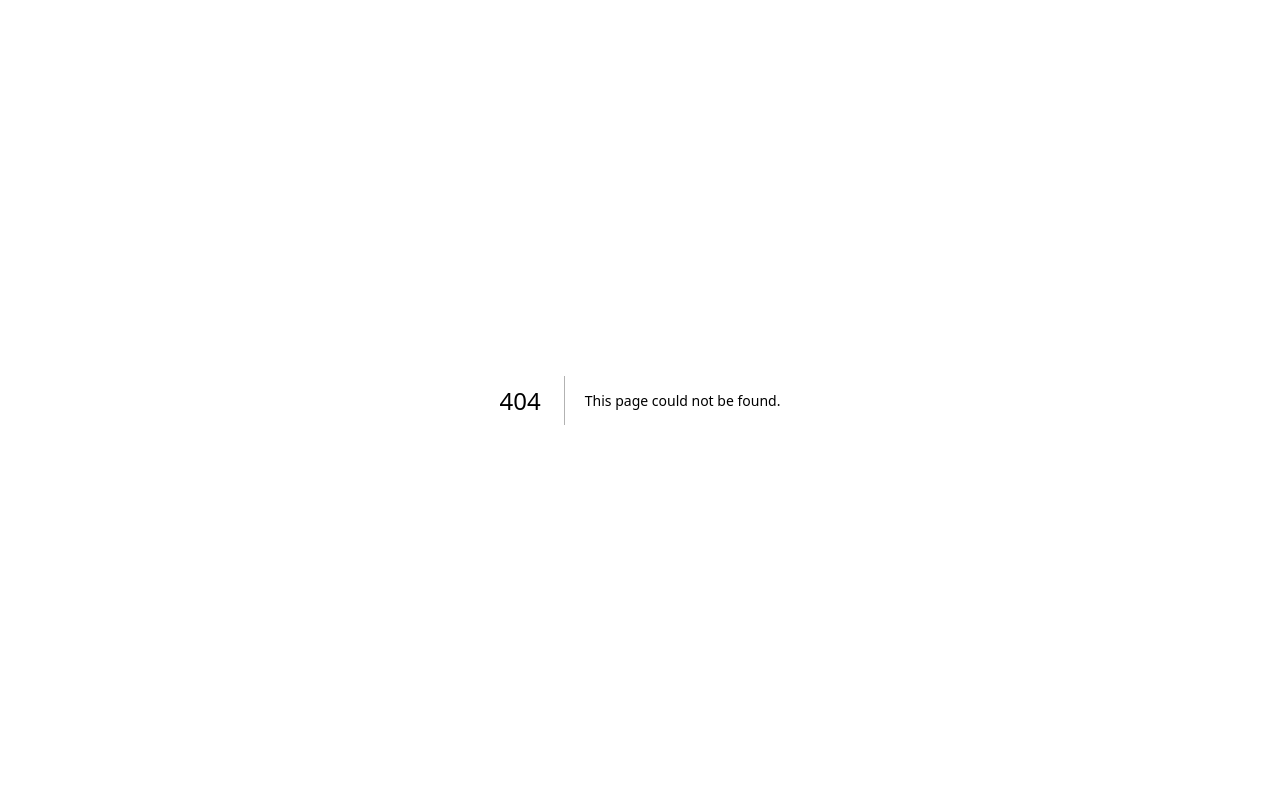
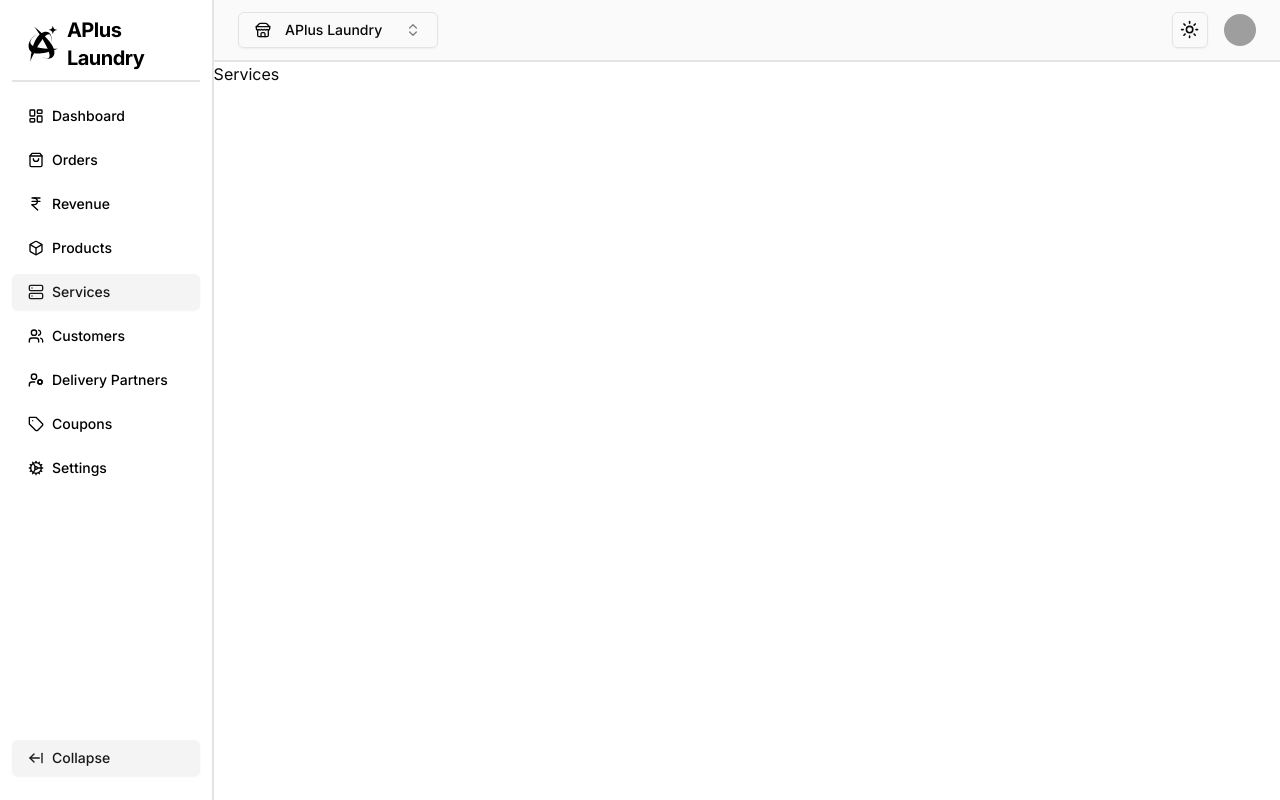
Before and after one commit to iamkingarsh/Aplus-Laundry-admin-dashboard, a Next.js app: page /dashboard/services in a window 1280 px wide. Before the commit this address had no page. Built offline with nearby package versions, Linux system fonts and the light colour scheme; grey boxes are pictures that could not be loaded.

Commit message:
Resolved Hydration Error

```diff
--- a/app/dashboard/layout.tsx
+++ b/app/dashboard/layout.tsx
@@ -18,14 +18,14 @@ export default function RootLayout({
     children: React.ReactNode
 }) {
     return (
-        <html lang="en">
+        <html lang="en" >
             <body className={` ${inter.className}  `}>
                 <div className='flex flex-row'>
                     <Sidebar />
                     <div className='flex w-full flex-col'>
-                        <div className='sticky top-0 z-50'>
-                            <TopBar />
-                        </div>
+
+                        <TopBar />
+
                         {children}
                     </div>
                 </div>
--- a/app/dashboard/page.tsx
+++ b/app/dashboard/page.tsx
@@ -1,10 +1,11 @@
+"use client"
 import { RevenueGraph } from '@/components/revenue-graph'
 import StatsCard from '@/components/statscard'
 import { Button } from '@/components/ui/button'
 import { Card, CardHeader } from '@/components/ui/card'
-import { DropdownMenu, DropdownMenuTrigger, DropdownMenuContent, DropdownMenuLabel, DropdownMenuItem, DropdownMenuPortal, DropdownMenuSeparator } from '@/components/ui/dropdown-menu'
+import { DropdownMenu, DropdownMenuTrigger, DropdownMenuContent, DropdownMenuLabel, DropdownMenuItem, DropdownMenuSeparator } from '@/components/ui/dropdown-menu'
 import Heading from '@/components/ui/heading'
-import { DollarSignIcon, IndianRupeeIcon, LucidePlusCircle, PlusIcon, ShoppingBagIcon, Users } from 'lucide-react'
+import { IndianRupeeIcon, LucidePlusCircle, PlusIcon, ShoppingBagIcon, Users } from 'lucide-react'
 
 
 export default function page() {
@@ -52,22 +53,22 @@ export default function page() {
                         <DropdownMenuSeparator />
                         <DropdownMenuItem>
                             <LucidePlusCircle className='w-4 mr-2' />
-                            <span>New Order</span>
+                            New Order
                         </DropdownMenuItem>
 
                         <DropdownMenuItem>
                             <LucidePlusCircle className='w-4 mr-2' />
-                            <span>New Product</span>
+                            New Product
                         </DropdownMenuItem>
 
                         <DropdownMenuItem>
                             <LucidePlusCircle className='w-4 mr-2' />
-                            <span>New Category</span>
+                            New Category
                         </DropdownMenuItem>
 
                         <DropdownMenuItem>
                             <LucidePlusCircle className='w-4 mr-2' />
-                            <span>New Coupon</span>
+                            New Coupon
 
                         </DropdownMenuItem>
 
@@ -85,7 +86,6 @@ export default function page() {
             <div className='space-y-4'>
                 <Card>
                     <CardHeader>
-
                         <Heading title='Revenue Graph' />
                     </CardHeader>
                     <RevenueGraph />
--- a/app/dashboard/categories/page.tsx
+++ b/app/dashboard/services/page.tsx
@@ -3,7 +3,7 @@ import React from 'react'
 export default function page() {
     return (
         <div className='w-full'>
-            Categories
+            Services
         </div>
     )
 }
--- a/app/layout.tsx
+++ b/app/layout.tsx
@@ -16,7 +16,7 @@ export default function RootLayout({
   children: React.ReactNode
 }) {
   return (
-    <html lang="en">
+    <html suppressHydrationWarning={true} lang="en">
       <ThemeProvider
         attribute="class"
         defaultTheme="system"
--- a/components/sidebar.tsx
+++ b/components/sidebar.tsx
@@ -5,7 +5,7 @@ import { ScrollArea } from "./ui/scroll-area"
 import { ArrowLeftFromLine, ArrowRightFromLine, LucideLayoutDashboard } from "lucide-react"
 import LogoComponent from "./logo"
 import sidebarTabs from "@/lib/constants"
-import { useEffect, useState } from "react"
+import { useState } from "react"
 import { useParams, usePathname, useRouter } from "next/navigation"
 import { Tooltip, TooltipContent, TooltipProvider, TooltipTrigger } from "./ui/tooltip";
 
@@ -17,7 +17,7 @@ export function Sidebar({ className }: SidebarProps) {
     const pathname = usePathname()
     const router = useRouter()
     const [collapsed, setCollapsed] = useState<boolean>(false)
-    console.log(collapsed)
+
     return (
         <div className={cn(collapsed ? `sticky top-0 text-black dark:text-white w-[5dvw] transition-all transit h-[100dvh] duration-500 overflow-hidden border-r-2` : ` sticky top-0 transition-all duration-500 text-black dark:text-white w-[20dvw] h-[100dvh] overflow-hidden border-r-2`, className)}>
             <div className="space-y-4 h-full pb-4">
@@ -26,7 +26,6 @@ export function Sidebar({ className }: SidebarProps) {
                         {collapsed ? <div className="flex py-2 border-b-2 px-3 mb-4 gap-2 items-center">
 
                             <LogoComponent width={10} height={10} className="w-9 h-9" />
-
                         </div> :
                             <div className="flex py-2 border-b-2 px-4 mb-4 gap-2 items-center">
 
@@ -42,182 +41,58 @@ export function Sidebar({ className }: SidebarProps) {
 
                         <div className="space-y-2">
                             {sidebarTabs.map((tab: any, i: any) => (
-                                <TooltipProvider key={i}>
+                                <Button onClick={() => router.push(tab?.path)} key={i}
+                                    variant={
+                                        tab.path == pathname ? 'secondary' : 'ghost'
+                                    }
+                                    className="w-full justify-start flex items-center">
+                                    {collapsed ?
+                                        <TooltipProvider delayDuration={500}>
                                             <Tooltip>
-                                        <TooltipTrigger className=" w-full items-center justify-start ">
-                                            <Button onClick={() => router.push(tab?.path)} key={i} variant={
-                                                tab.path == pathname ? 'secondary' : 'ghost'
-
-                                            } className="w-full justify-start flex items-center">
-                                                {collapsed ? <div>
+                                                <TooltipTrigger className="w-full">
+                                                    <div>
                                                         {tab.icon}
-                                                </div> : <div className="flex items-center">
+                                                    </div>
+                                                </TooltipTrigger>
+                                                <TooltipContent>
+                                                    {tab.title}
+                                                </TooltipContent>
+                                            </Tooltip>
+                                        </TooltipProvider>
+                                        : <div className="flex items-center">
                                             {tab.icon}
                                             {tab.title}
                                         </div>}
 
-                                            </Button></TooltipTrigger>
+                                </Button>
+
+                            ))}
+                        </div>
+                    </div>
+                    <div>
+                        <Button onClick={() => setCollapsed(!collapsed)} variant="secondary" className="w-full justify-start">
+                            {collapsed ?
+                                <TooltipProvider>
+                                    <Tooltip>
+                                        <TooltipTrigger className="w-full"> <div>
+
+                                            <ArrowRightFromLine className="mr-2 h-4 w-4" />
+
+                                        </div> </TooltipTrigger>
                                         <TooltipContent>
-                                            <p>{tab.title}</p>
+                                            <p>  Expand</p>
                                         </TooltipContent>
                                     </Tooltip>
                                 </TooltipProvider>
 
-                            ))}
-
-
-                        </div>
-                    </div>
-                    <div>
-                        <TooltipProvider>
-                            <Tooltip>
-                                <TooltipTrigger className="w-full">
-                                    <Button onClick={() => setCollapsed(!collapsed)} variant="secondary" className="w-full justify-start">
-                                        {collapsed ? <div>
-
-                                            <ArrowRightFromLine className="mr-2 h-4 w-4" />
-                                        </div> :
+                                :
                                 <div className="flex items-center">
                                     <ArrowLeftFromLine className="mr-2 h-4 w-4" />
-
                                     Collapse
                                 </div>}
                         </Button>
-                                </TooltipTrigger>
-                                <TooltipContent>
-                                    <p>  {collapsed ? 'Expand' : 'Collapse'}</p>
-                                </TooltipContent>
-                            </Tooltip>
-                        </TooltipProvider>
-
                     </div>
                 </div>
-                {/* <div className="px-3 py-2">
-                    <h2 className="mb-2 px-4 text-lg font-semibold tracking-tight">
-                        Create
-                    </h2>
-                    <div className="space-y-1">
-                        <Button variant="ghost" className="w-full justify-start">
-                            <svg
-                                xmlns="http://www.w3.org/2000/svg"
-                                viewBox="0 0 24 24"
-                                fill="none"
-                                stroke="currentColor"
-                                strokeWidth="2"
-                                strokeLinecap="round"
-                                strokeLinejoin="round"
-                                className="mr-2 h-4 w-4"
-                            >
-                                <path d="M21 15V6" />
-                                <path d="M18.5 18a2.5 2.5 0 1 0 0-5 2.5 2.5 0 0 0 0 5Z" />
-                                <path d="M12 12H3" />
-                                <path d="M16 6H3" />
-                                <path d="M12 18H3" />
-                            </svg>
-                            New Order
-                        </Button>
-                        <Button variant="ghost" className="w-full justify-start">
-                            <svg
-                                xmlns="http://www.w3.org/2000/svg"
-                                viewBox="0 0 24 24"
-                                fill="none"
-                                stroke="currentColor"
-                                strokeWidth="2"
-                                strokeLinecap="round"
-                                strokeLinejoin="round"
-                                className="mr-2 h-4 w-4"
-                            >
-                                <circle cx="8" cy="18" r="4" />
-                                <path d="M12 18V2l7 4" />
-                            </svg>
-                            New Category
-                        </Button>
-                        <Button variant="ghost" className="w-full justify-start">
-                            <svg
-                                xmlns="http://www.w3.org/2000/svg"
-                                viewBox="0 0 24 24"
-                                fill="none"
-                                stroke="currentColor"
-                                strokeWidth="2"
-                                strokeLinecap="round"
-                                strokeLinejoin="round"
-                                className="mr-2 h-4 w-4"
-                            >
-                                <path d="M19 21v-2a4 4 0 0 0-4-4H9a4 4 0 0 0-4 4v2" />
-                                <circle cx="12" cy="7" r="4" />
-                            </svg>
-                            Made for You
-                        </Button>
-                        <Button variant="ghost" className="w-full justify-start">
-                            <svg
-                                xmlns="http://www.w3.org/2000/svg"
-                                viewBox="0 0 24 24"
-                                fill="none"
-                                stroke="currentColor"
-                                strokeWidth="2"
-                                strokeLinecap="round"
-                                strokeLinejoin="round"
-                                className="mr-2 h-4 w-4"
-                            >
-                                <path d="m12 8-9.04 9.06a2.82 2.82 0 1 0 3.98 3.98L16 12" />
-                                <circle cx="17" cy="7" r="5" />
-                            </svg>
-                            Artists
-                        </Button>
-                        <Button variant="ghost" className="w-full justify-start">
-                            <svg
-                                xmlns="http://www.w3.org/2000/svg"
-                                viewBox="0 0 24 24"
-                                fill="none"
-                                stroke="currentColor"
-                                strokeWidth="2"
-                                strokeLinecap="round"
-                                strokeLinejoin="round"
-                                className="mr-2 h-4 w-4"
-                            >
-                                <path d="m16 6 4 14" />
-                                <path d="M12 6v14" />
-                                <path d="M8 8v12" />
-                                <path d="M4 4v16" />
-                            </svg>
-                            Albums
-                        </Button>
-                    </div>
-                </div> */}
-                {/* <div className="py-2">
-                    <h2 className="relative px-7 text-lg font-semibold tracking-tight">
-                        Playlists
-                    </h2>
-                    <ScrollArea className="h-[300px] px-1">
-                        <div className="space-y-1 p-2">
-                          {playlists?.map((playlist, i) => (
-                <Button
-                  key={`${playlist}-${i}`}
-                  variant="ghost"
-                  className="w-full justify-start font-normal"
-                >
-                  <svg
-                    xmlns="http://www.w3.org/2000/svg"
-                    viewBox="0 0 24 24"
-                    fill="none"
-                    stroke="currentColor"
-                    strokeWidth="2"
-                    strokeLinecap="round"
-                    strokeLinejoin="round"
-                    className="mr-2 h-4 w-4"
-                  >
-                    <path d="M21 15V6" />
-                    <path d="M18.5 18a2.5 2.5 0 1 0 0-5 2.5 2.5 0 0 0 0 5Z" />
-                    <path d="M12 12H3" />
-                    <path d="M16 6H3" />
-                    <path d="M12 18H3" />
-                  </svg>
-                  {playlist}
-                </Button>
-              ))}
-                        </div>
-                    </ScrollArea>
-                </div> */}
             </div>
         </div>
     )
--- a/components/statscard.tsx
+++ b/components/statscard.tsx
@@ -1,4 +1,4 @@
-
+"use client"
 import React from 'react';
 import { Card, CardContent, CardFooter, CardHeader, CardTitle } from './ui/card';
 import { Button } from './ui/button';
--- a/components/topbar.tsx
+++ b/components/topbar.tsx
@@ -10,7 +10,7 @@ import { Button } from './ui/button'
 
 function TopBar() {
     return (
-        <div className='py-3 bg-primary-foreground sticky z-50 top-0 overflow-hidden px-6 border-b-2 flex justify-between'>
+        <div className='py-3 bg-primary-foreground sticky z-40 top-0 overflow-hidden px-6 border-b-2 flex justify-between'>
             <div>
                 <ComboboxDemo />
             </div>
--- a/components/ui/heading.tsx
+++ b/components/ui/heading.tsx
@@ -1,4 +1,4 @@
-
+"use client"
 import { cn } from '@/lib/utils';
 import React from 'react';
 
--- a/components/ui/tooltip.tsx
+++ b/components/ui/tooltip.tsx
@@ -19,7 +19,7 @@ const TooltipContent = React.forwardRef<
     ref={ref}
     sideOffset={sideOffset}
     className={cn(
-      "z-50 overflow-hidden rounded-md border bg-popover px-3 py-1.5 text-sm text-popover-foreground shadow-md animate-in fade-in-0 zoom-in-95 data-[state=closed]:animate-out data-[state=closed]:fade-out-0 data-[state=closed]:zoom-out-95 data-[side=bottom]:slide-in-from-top-2 data-[side=left]:slide-in-from-right-2 data-[side=right]:slide-in-from-left-2 data-[side=top]:slide-in-from-bottom-2",
+      "z-[999] overflow-hidden rounded-md border bg-popover px-3 py-1.5 text-sm text-popover-foreground shadow-md animate-in fade-in-0 zoom-in-95 data-[state=closed]:animate-out data-[state=closed]:fade-out-0 data-[state=closed]:zoom-out-95 data-[side=bottom]:slide-in-from-top-2 data-[side=left]:slide-in-from-right-2 data-[side=right]:slide-in-from-left-2 data-[side=top]:slide-in-from-bottom-2",
       className
     )}
     {...props}
--- a/lib/constants.tsx
+++ b/lib/constants.tsx
@@ -1,4 +1,5 @@
-import { BarChartIcon, BarcodeIcon, BikeIcon, BoxIcon, CogIcon, IndianRupeeIcon, LayoutDashboardIcon, ServerIcon, ShoppingBagIcon, TagIcon, TruckIcon, UserCog, Users } from "lucide-react"
+"use client"
+import { BoxIcon, CogIcon, IndianRupeeIcon, LayoutDashboardIcon, ServerIcon, ShoppingBagIcon, TagIcon, UserCog, Users } from "lucide-react"
 
 
 const sidebarTabs = [
@@ -24,7 +25,7 @@ const sidebarTabs = [
     },
     {
         title: 'Services',
-        path: '/dashboard/categories',
+        path: '/dashboard/services',
         icon: <ServerIcon className="w-4 mr-2" />
     },
     {
```
Lines whose indentation alone changed are shown as unchanged.
